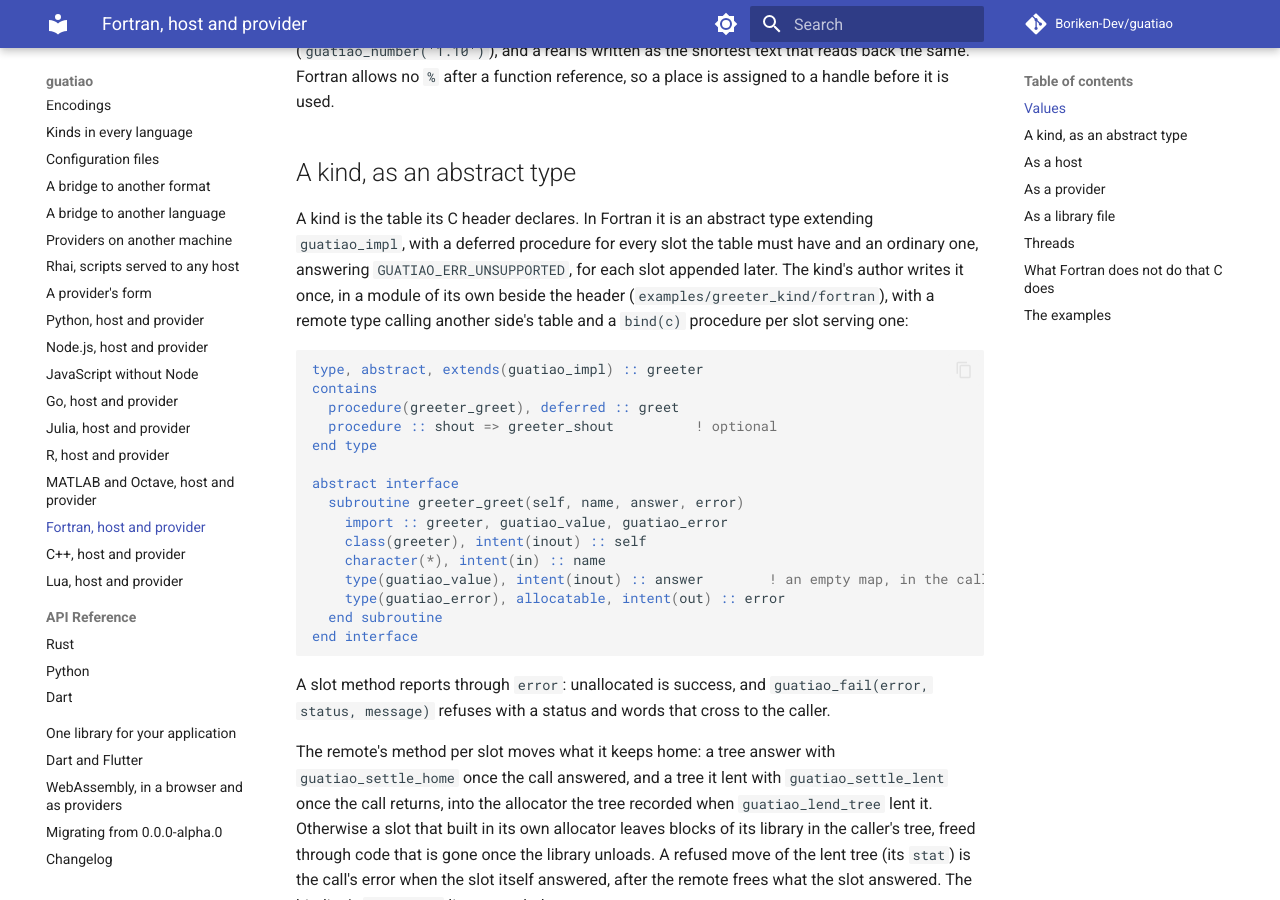
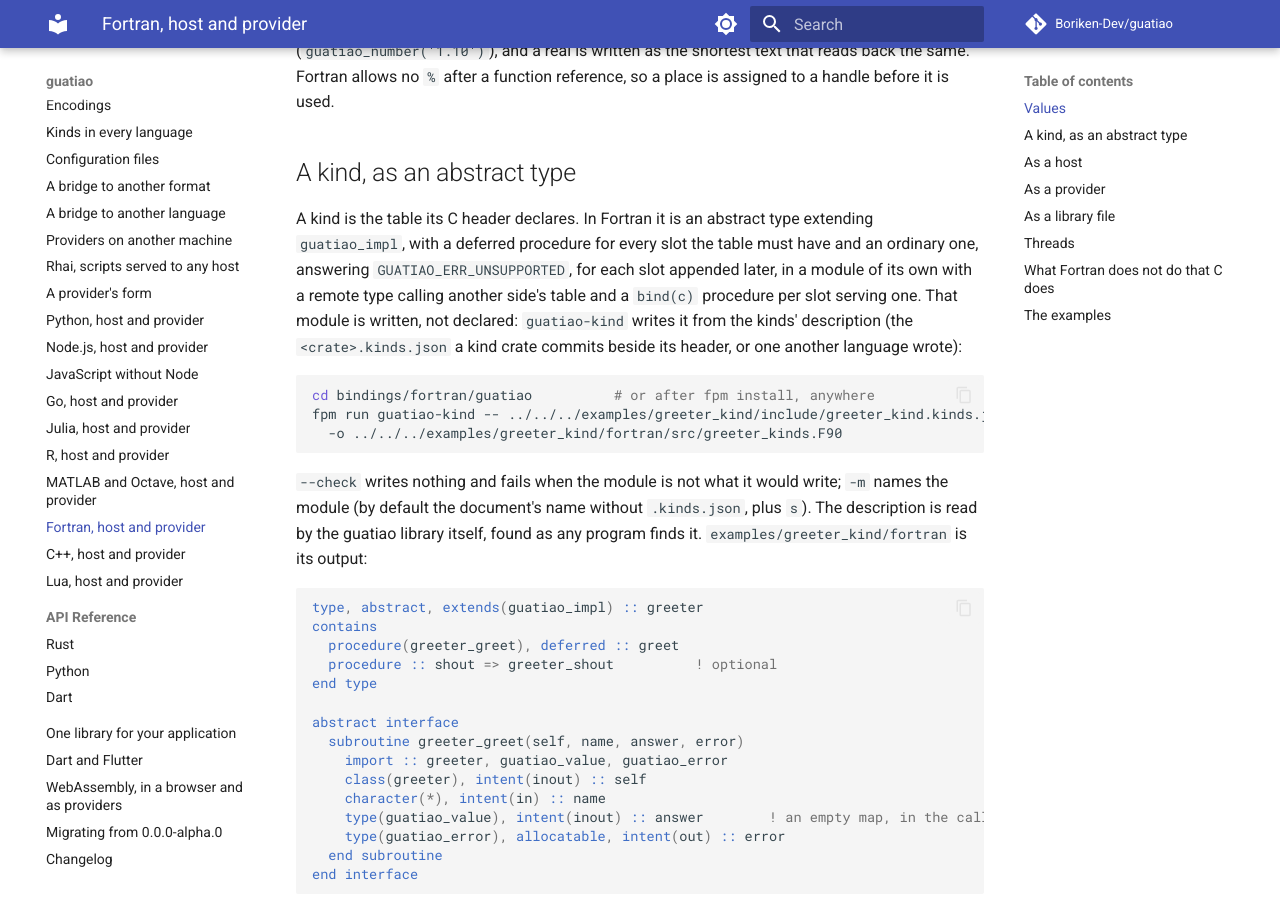
Before and after one commit to Boriken-Dev/guatiao, an MkDocs documentation site: the page built from docs/fortran.md, in a window 1280 px wide and 900 px high, scrolled down 996 px. Built offline with MkDocs 1.6.1 and Material for MkDocs 9.7.7, drawn with Linux system fonts in a browser that asks for light colours; comment, search, counter and statistics services are not loaded; some of the changed text lies outside the part shown.

Commit message:
docs: Fortran kind modules written from a description

````diff
--- a/docs/fortran.md
+++ b/docs/fortran.md
@@ -52,10 +52,24 @@ function reference, so a place is assigned to a handle before it is used.
 A kind is the table its C header declares. In Fortran it is an abstract
 type extending `guatiao_impl`, with a deferred procedure for every slot
 the table must have and an ordinary one, answering
-`GUATIAO_ERR_UNSUPPORTED`, for each slot appended later. The kind's
-author writes it once, in a module of its own beside the header
-(`examples/greeter_kind/fortran`), with a remote type calling another
-side's table and a `bind(c)` procedure per slot serving one:
+`GUATIAO_ERR_UNSUPPORTED`, for each slot appended later, in a module of
+its own with a remote type calling another side's table and a `bind(c)`
+procedure per slot serving one. That module is written, not declared:
+`guatiao-kind` writes it from the kinds' description (the
+`<crate>.kinds.json` a kind crate commits beside its header, or one
+another language wrote):
+
+```sh
+cd bindings/fortran/guatiao          # or after fpm install, anywhere
+fpm run guatiao-kind -- ../../../examples/greeter_kind/include/greeter_kind.kinds.json \
+  -o ../../../examples/greeter_kind/fortran/src/greeter_kinds.F90
+```
+
+`--check` writes nothing and fails when the module is not what it would
+write; `-m` names the module (by default the document's name without
+`.kinds.json`, plus `s`). The description is read by the guatiao library
+itself, found as any program finds it. `examples/greeter_kind/fortran` is
+its output:
 
 ```fortran
 type, abstract, extends(guatiao_impl) :: greeter
@@ -237,4 +251,5 @@ provider's procedures that a slot reaches need the same (or ifx's
   its identity against its `fpm.toml`, and its CMake project the same
   library as a file.
 - `examples/greeter_kind/fortran/` holds the greeter kinds as abstract
-  types, with their remotes and glue.
+  types, with their remotes and glue, written by `guatiao-kind` from
+  their description.
````
Also changed, not shown: AGENTS.md (+4 -2 lines), CHANGELOG.md (+12 -0 lines), docs/kinds.md (+3 -5 lines).
